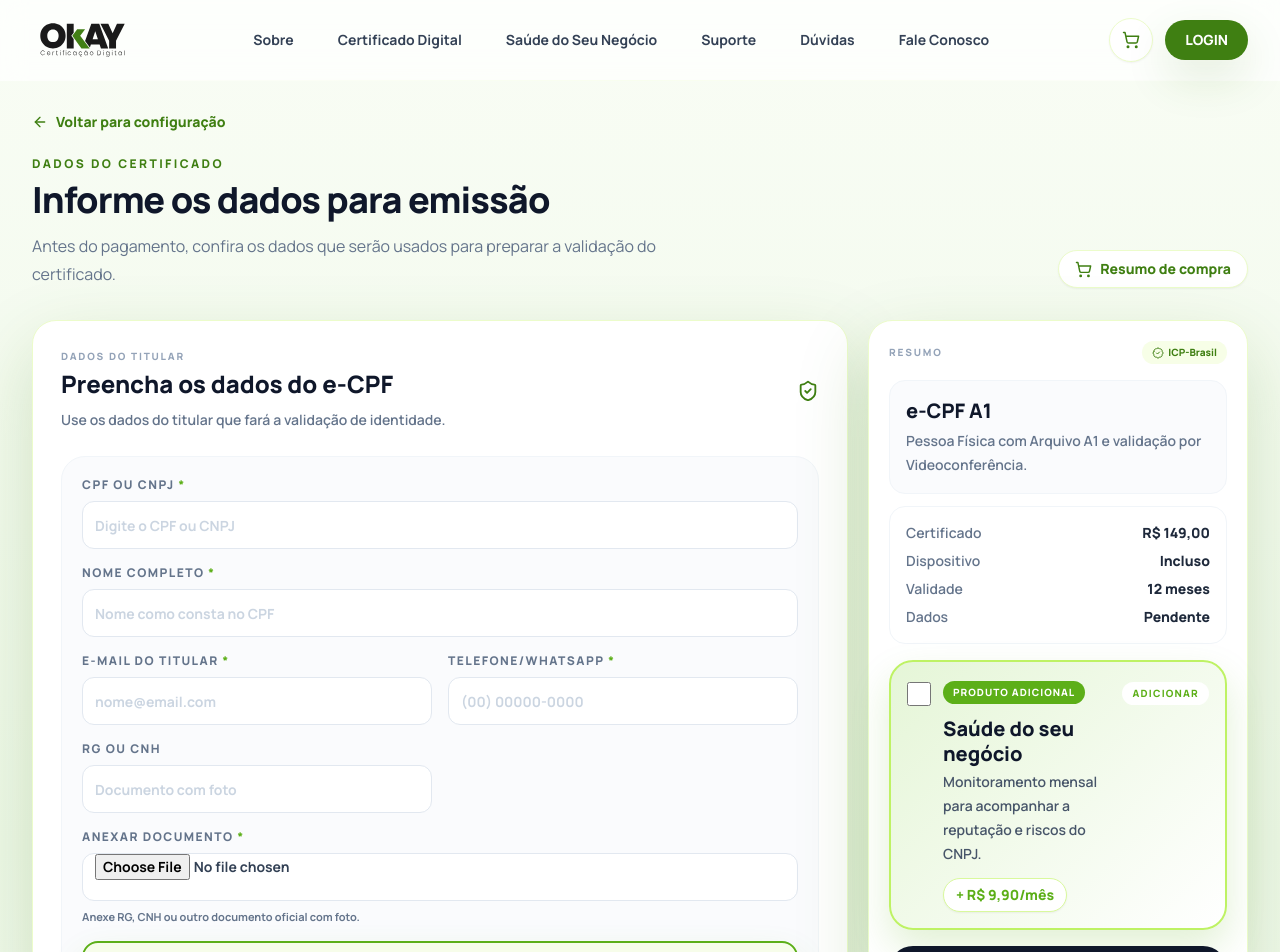
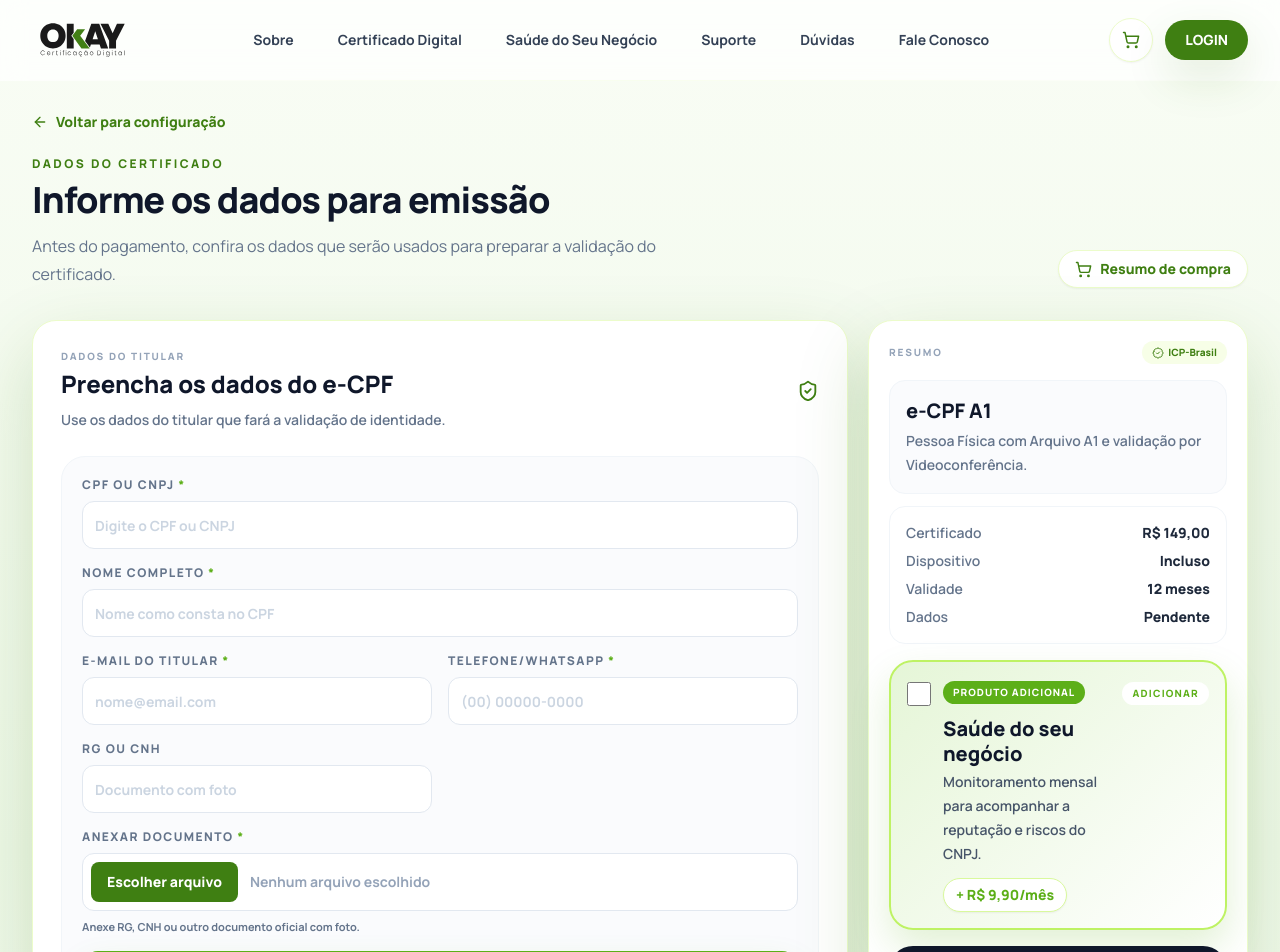
Before and after one commit to Tonybrandino/autentica-certificados, a Next.js app: page /checkout in a window 1280 px wide. Shown: the top 952 px of the page. Built offline with nearby package versions, Linux system fonts and the light colour scheme.

Commit message:
Personaliza campo de anexo

```diff
--- a/src/components/Checkout.tsx
+++ b/src/components/Checkout.tsx
@@ -407,27 +407,39 @@ export function Checkout() {
                               Crie aqui a senha que será usada para o seu certificado digital por videoconferência.
                             </span>
                           )}
+                          {isFileField ? (
+                            <>
+                              <input
+                                type="file"
+                                required={field.required}
+                                accept={field.accept}
+                                onChange={event => updateCertificateData(field.name, event.target.files?.[0]?.name ?? "")}
+                                className="sr-only"
+                              />
+                              <span className="focus-ring mt-2 flex min-h-14 w-full cursor-pointer items-center gap-3 rounded-xl border border-slate-200 bg-white p-2 normal-case tracking-normal transition hover:border-lime-300 hover:bg-lime-50/50">
+                                <span className="inline-flex h-10 shrink-0 items-center justify-center rounded-lg bg-ocean px-4 text-sm font-black text-white">
+                                  Escolher arquivo
+                                </span>
+                                <span className={`min-w-0 truncate text-sm font-bold ${value ? "text-slate-700" : "text-slate-400"}`}>
+                                  {value || "Nenhum arquivo escolhido"}
+                                </span>
+                              </span>
+                            </>
+                          ) : (
                             <input
                               type={field.type ?? "text"}
-                            value={isFileField ? undefined : value}
-                            onChange={event => {
-                              if (isFileField) {
-                                updateCertificateData(field.name, event.target.files?.[0]?.name ?? "");
-                                return;
-                              }
-
-                              updateCertificateData(field.name, event.target.value);
-                            }}
+                              value={value}
+                              onChange={event => updateCertificateData(field.name, event.target.value)}
                               placeholder={field.placeholder}
                               required={field.required}
                               inputMode={field.inputMode}
                               maxLength={field.maxLength}
                               minLength={field.minLength}
-                            accept={field.accept}
                               className={`focus-ring mt-2 h-12 w-full rounded-xl border bg-white px-3 text-sm font-bold normal-case tracking-normal text-slate-700 placeholder:text-slate-300 ${
                                 isPasswordField ? "border-lime-300 shadow-sm" : "border-slate-200"
                               }`}
                             />
+                          )}
                           {field.helper && minLength > 0 && (
                             <span className="mt-2 block normal-case tracking-normal">
                               <span className="block h-1.5 overflow-hidden rounded-full bg-slate-200">
```
Lines whose indentation alone changed are shown as unchanged.
